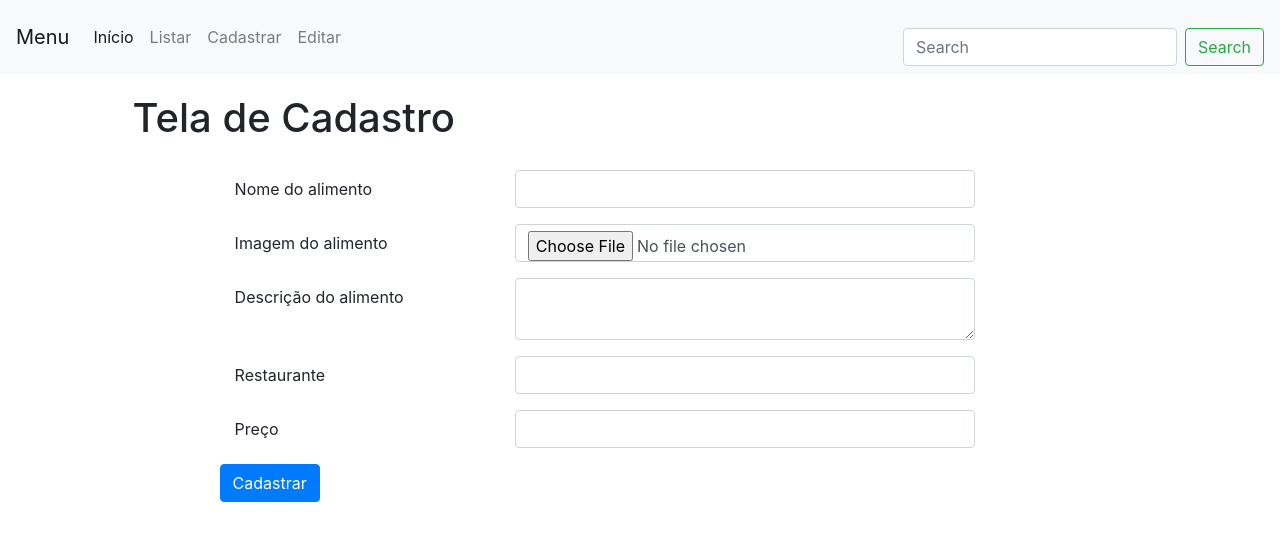
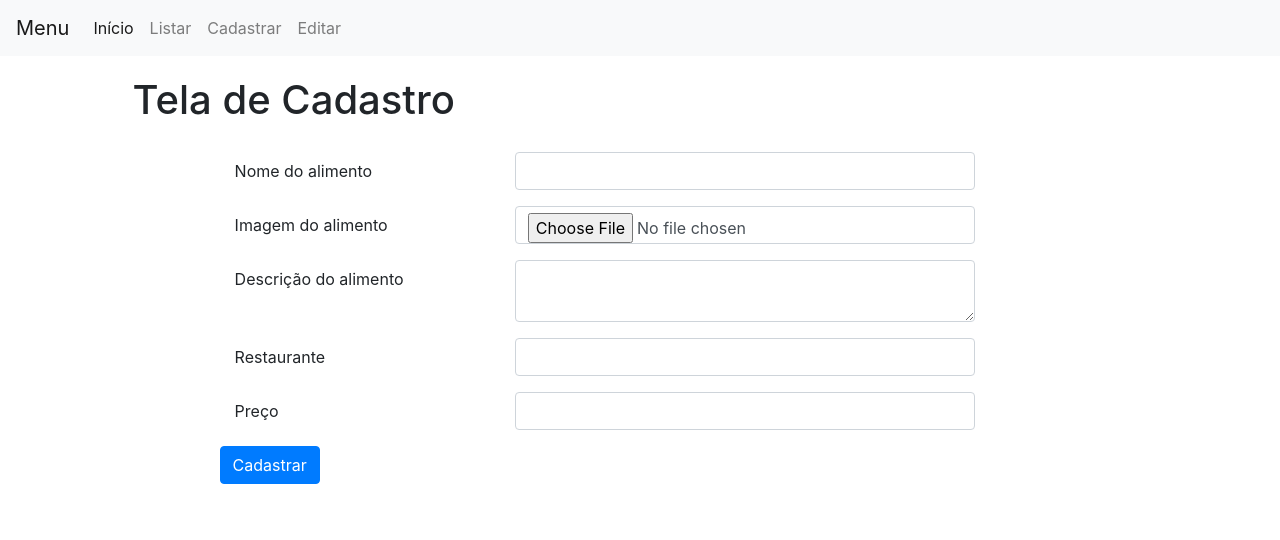
Before and after one commit to LeandrodaSilva/menu, a website: page public/pages/menu/create.html in a window 1280 px wide. Drawn offline with nearby package versions, Linux system fonts and the light colour scheme; some packages are replaced by stand-ins of ours; a script that the page names is missing.

Commit message:
Removido campo de busca

```diff
--- a/public/pages/menu/create.html
+++ b/public/pages/menu/create.html
@@ -51,16 +51,6 @@
                     <a class="nav-link" href="edit.html">Editar</a>
                 </li>
             </ul>
-            <form class="form-inline my-2 my-lg-0">
-                <input id="input-search"
-                       class="form-control mr-sm-2"
-                       type="search"
-                       placeholder="Search"
-                       aria-label="Search">
-                <button id="btn-search"
-                        class="btn btn-outline-success my-2 my-sm-0"
-                        type="submit">Search</button>
-            </form>
         </div>
     </nav>
 </header>
```
